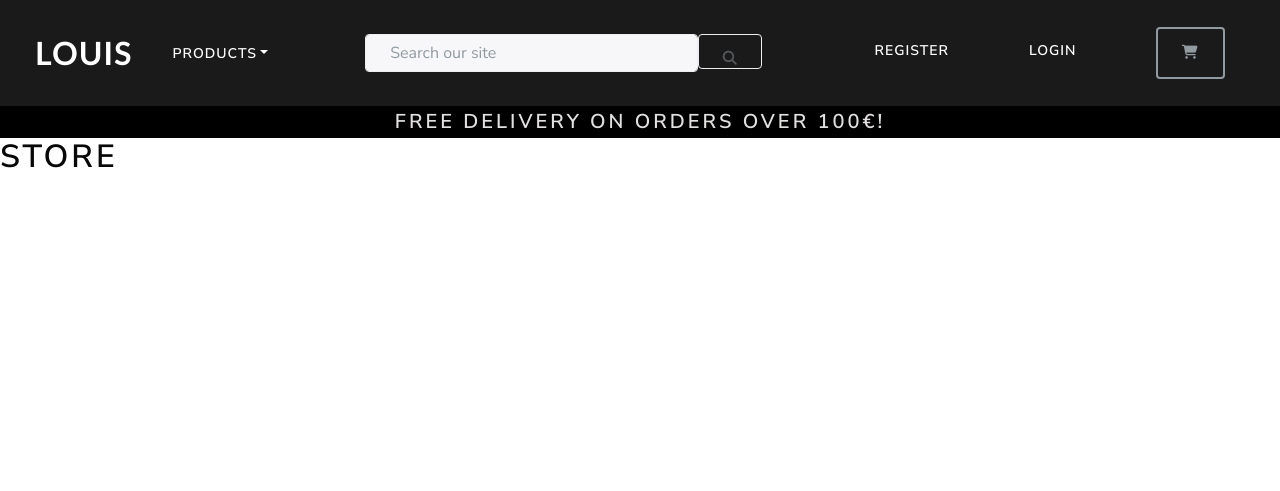
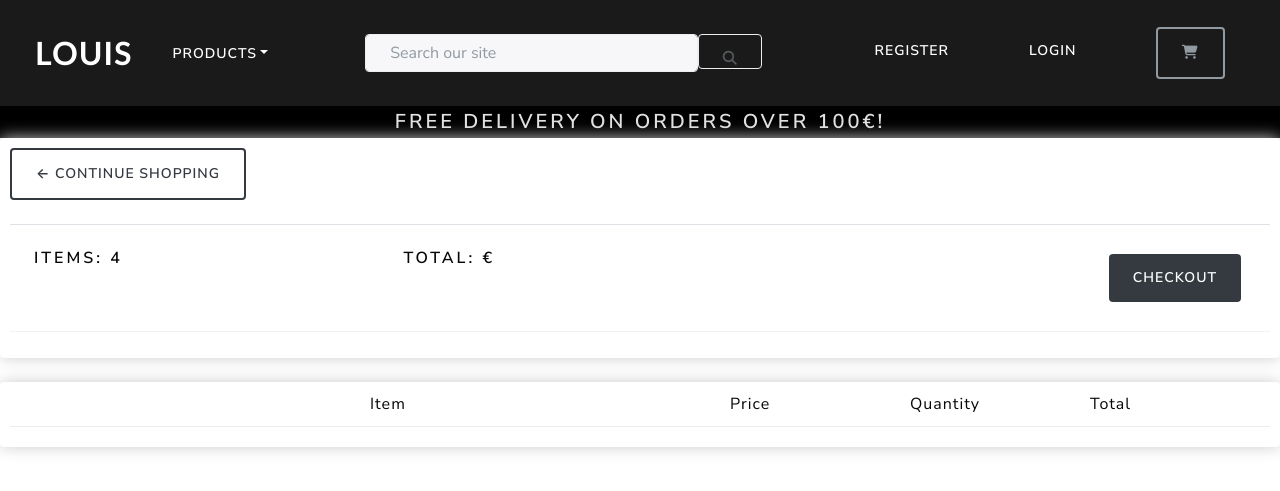
Before and after one commit to JoseParra28/Louis-boutique, a Django app: page /cart/ in a window 1280 px wide. Shown: the top 491 px of the page. Run offline with Django 3.2, Linux system fonts and the light colour scheme; lists and menus that the app fills with data are empty; some libraries are stand-ins or nearby versions.

Commit message:
adcreated cart.html content

```diff
--- a/store/static/css/base.css
+++ b/store/static/css/base.css
@@ -58,3 +58,19 @@
     text-decoration: none;
     font-size: 1rem;
 }
+
+/* ----------------------------cart style */
+.box-element{
+	box-shadow:hsl(0, 0%, 80%) 0 0 16px;
+	background-color: #fff;
+	border-radius: 4px;
+	padding: 10px;
+}
+.cart-row{
+	display: flex;
+    align-items: flex-stretch;
+    padding-bottom: 10px;
+    margin-bottom: 10px;
+    border-bottom: 1px solid #ececec;
+
+}
--- a/store/templates/store/base.html
+++ b/store/templates/store/base.html
@@ -110,7 +110,7 @@
 
 <body>
  {% block content %}
- <h1>store</h1>
+
 
 {% endblock %}
 
--- a/store/templates/store/cart.html
+++ b/store/templates/store/cart.html
@@ -1,2 +1,50 @@
 {% extends "./base.html" %}
 {% load static %}
+
+{% block content %}
+	<div class="row">
+		<div class="col-lg-12">
+			<div class="box-element">
+				<a  class="btn btn-outline-dark" href="{% url 'store' %}">&#x2190; Continue Shopping</a>
+				<br>
+				<br>
+				<table class="table">
+					<tr>
+						<th><h5>Items: <strong>4</strong></h5></th>
+						<th><h5>Total:<strong> €</strong></h5></th>
+						<th>
+							<a  style="float:right; margin:5px;" class="btn btn-dark" href="{% url 'checkout' %}">Checkout</a>
+						</th>
+					</tr>
+				</table>
+
+			</div>
+			<br>
+			<div class="box-element">
+				<div class="cart-row">
+					<div style="flex:2"></div>
+					<div style="flex:2"><strong>Item</strong></div>
+					<div style="flex:1"><strong>Price</strong></div>
+					<div style="flex:1"><strong>Quantity</strong></div>
+					<div style="flex:1"><strong>Total</strong></div>
+				</div>
+				{% for item in items %}
+				<div class="cart-row">
+					<div style="flex:2"><img class="row-image" src="{% static 'images' %}"></div>
+					<div style="flex:2"><p></p></div>
+					<div style="flex:1"><p>€</p></div>
+					<div style="flex:1">
+						<p class="quantity">{{item.quantity}}</p>
+						<div class="quantity">
+							<img data-product="{{item.product.id}}" data-action="add" class="chg-quantity update-cart" src="{% static  'images/arrow-up.png' %}">
+
+							<img data-product="{{item.product.id}}" data-action="remove" class="chg-quantity update-cart" src="{% static  'images/arrow-down.png' %}">
+						</div>
+					</div>
+					<div style="flex:1"><p>${{item.get_total|floatformat:2}}</p></div>
+				</div>
+				{% endfor %}
+			</div>
+		</div>
+	</div>
+{% endblock %}
```
